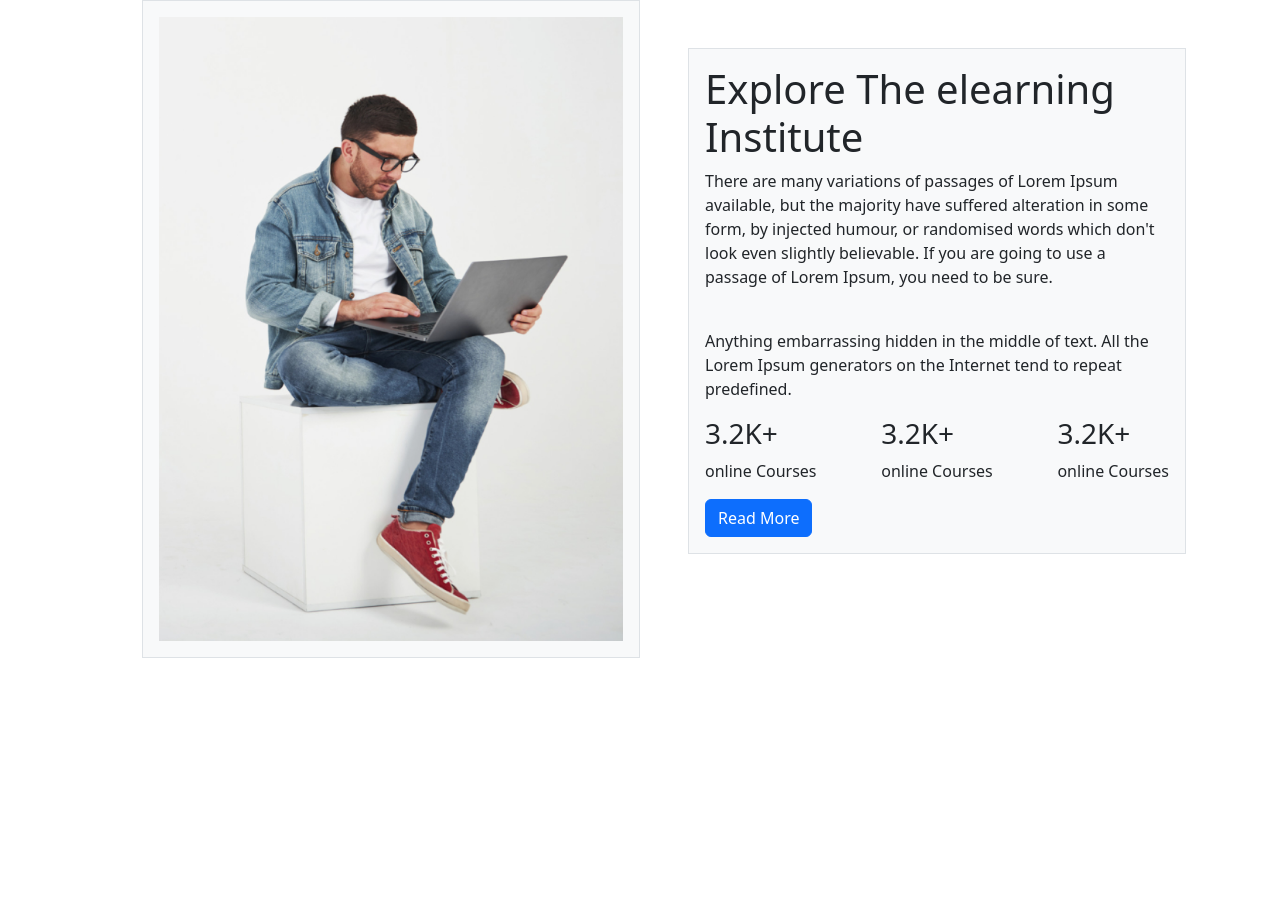
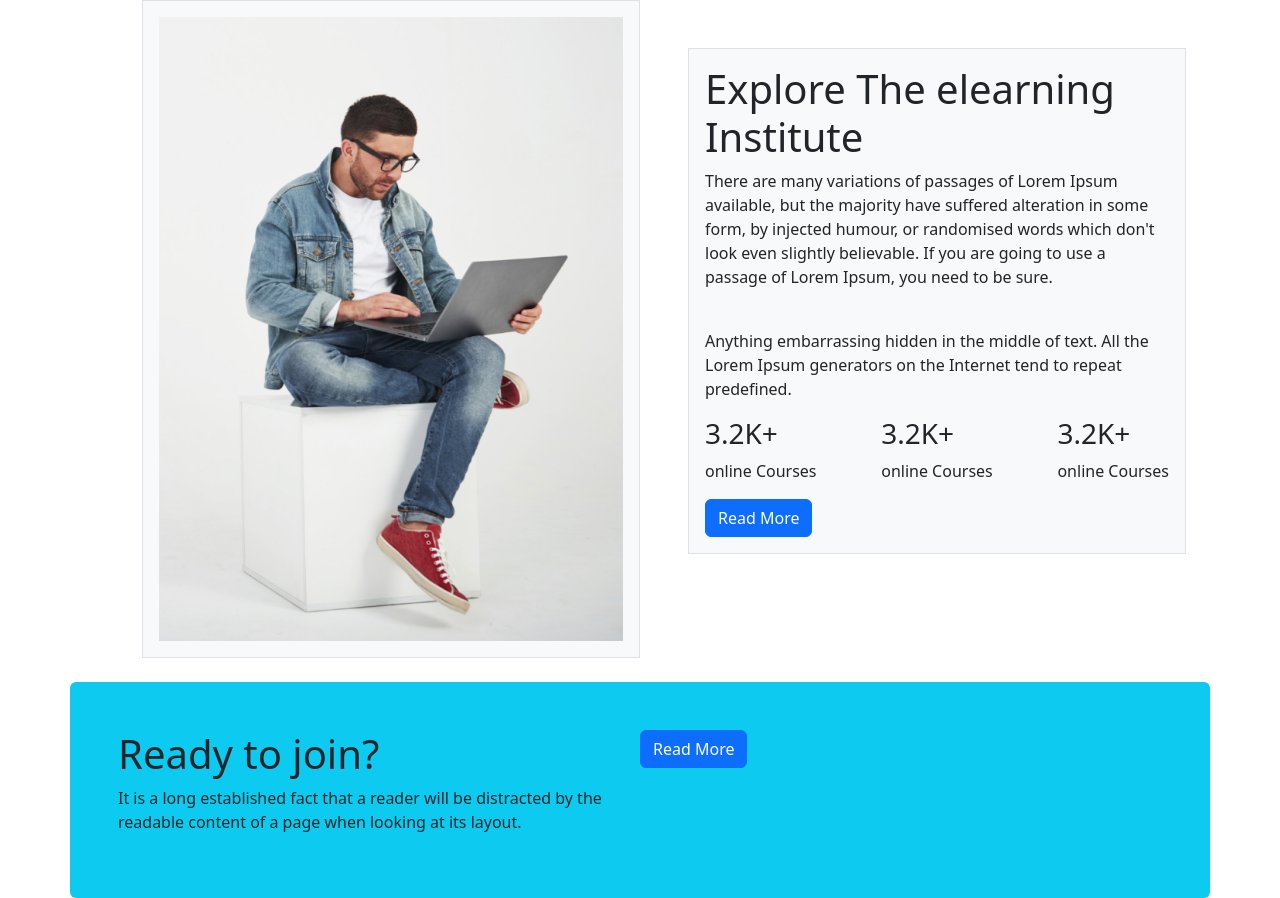
Before and after one commit to Rasel91/Bootstrap-resposive-tutorial, a plain HTML site: page index.html in a window 1280 px wide. Shown: the part 1495-2393 px from the top of the page. Before the commit the page ends 2177 px from the top, so only its background shows below. Drawn offline with nearby package versions, Linux system fonts and the light colour scheme.

Commit message:
Ready to add

```diff
--- a/index.html
+++ b/index.html
@@ -208,30 +208,26 @@
             </div>
             </div>
         </section>
-
-<!-- -------------explore section html start--------- -->
+        <!-- -------------explore section html start--------- -->
         <section class="container">
 
             <div class="d-flex justify-content-center align-items-center mt-4  ">
                 <button type="button" class="btn btn-primary"> See More Courses </button>
             </div>
-
             <div class="container overflow-hidden text-center ">
-                <div class="row gx-5 d-flex m-4 col-md-6 col-lg-12  ">
+                <div class="row gx-5 d-flex m-4 col-md-12 col-lg-12  ">
 
                   <div class="col w-100">
                         <div class="p-3 border bg-light">
                             <img src="/images/working.png" alt="#">
                         </div>
                   </div>
-
                   <div class="col">
                         <div class="p-3 border bg-light text-start mt-5">
                             <h1>Explore The elearning Institute</h1>
                             <p>There are many variations of passages of Lorem Ipsum available, but the majority have suffered alteration in some form, by injected humour, or randomised words which don't look even slightly believable. If you are going to use a passage of Lorem Ipsum, you need to be sure.</p>
                             <br>
                             <p>Anything embarrassing hidden in the middle of text. All the Lorem Ipsum generators on the Internet tend to repeat predefined.</p>
-
                             <div class="d-flex justify-content-between">
                                 <div>
                                     <h3>3.2K+</h3>
@@ -252,10 +248,23 @@
                 </div>
               </div>
 
+        </section>
+    <!-- Ready to join -->
+    <section class="container">
+        <div class="row ">
+            <div class="d-flex bg-info  p-5 rounded">
+                <div class="col-md-6">
+                    <h1>Ready to join?</h1>
+                    <p>It is a long established fact that a reader will be distracted by the readable content of a page when looking at its layout.</p>
+                </div>
+                <div class="col-md-6 ">
+                    <button type="button" class="btn btn-primary">Read More</button>
+                </div>
+            </div>
+        </div>
 
 
-        </section>
-
+    </section>
 
 
 
```
